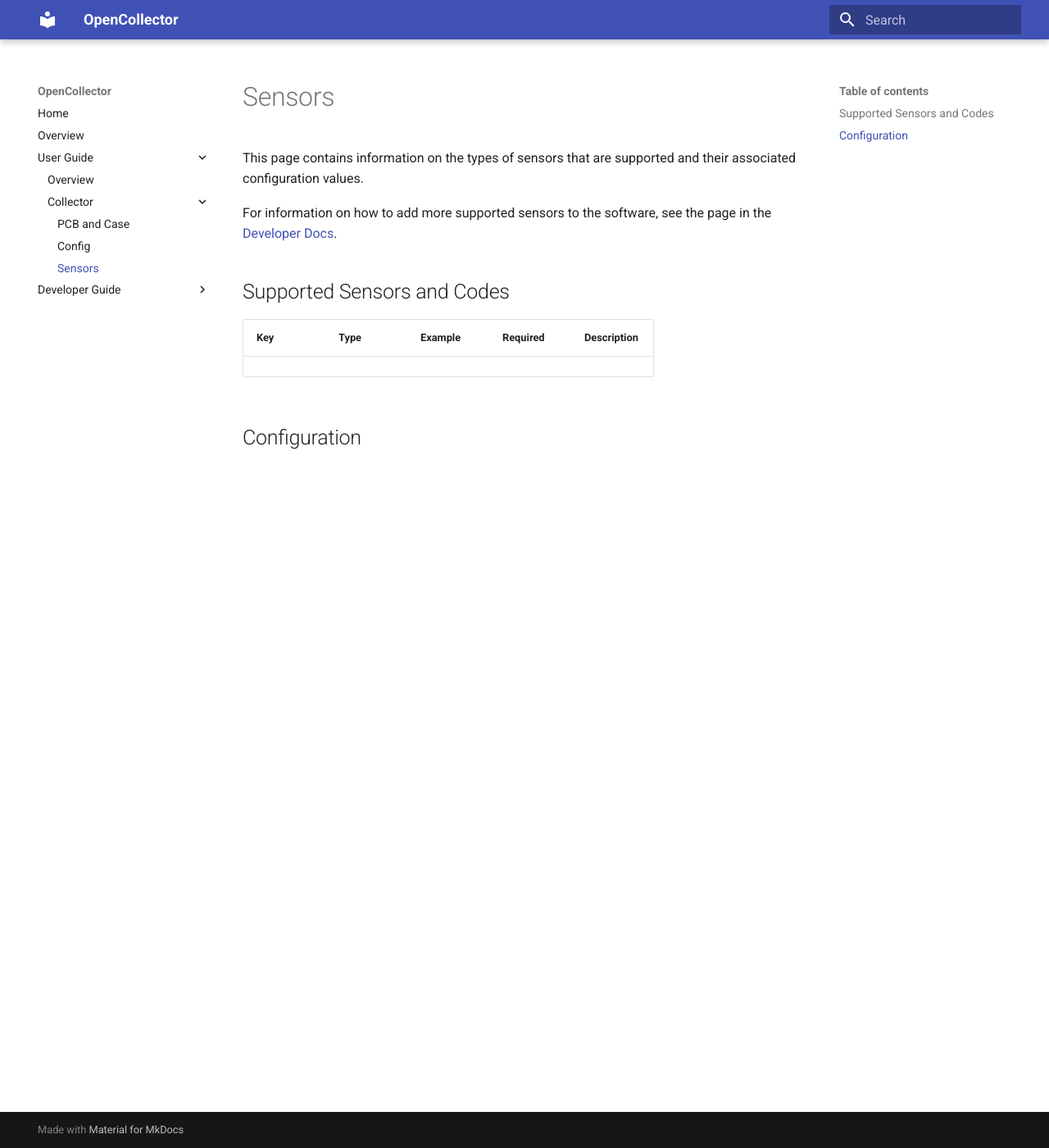
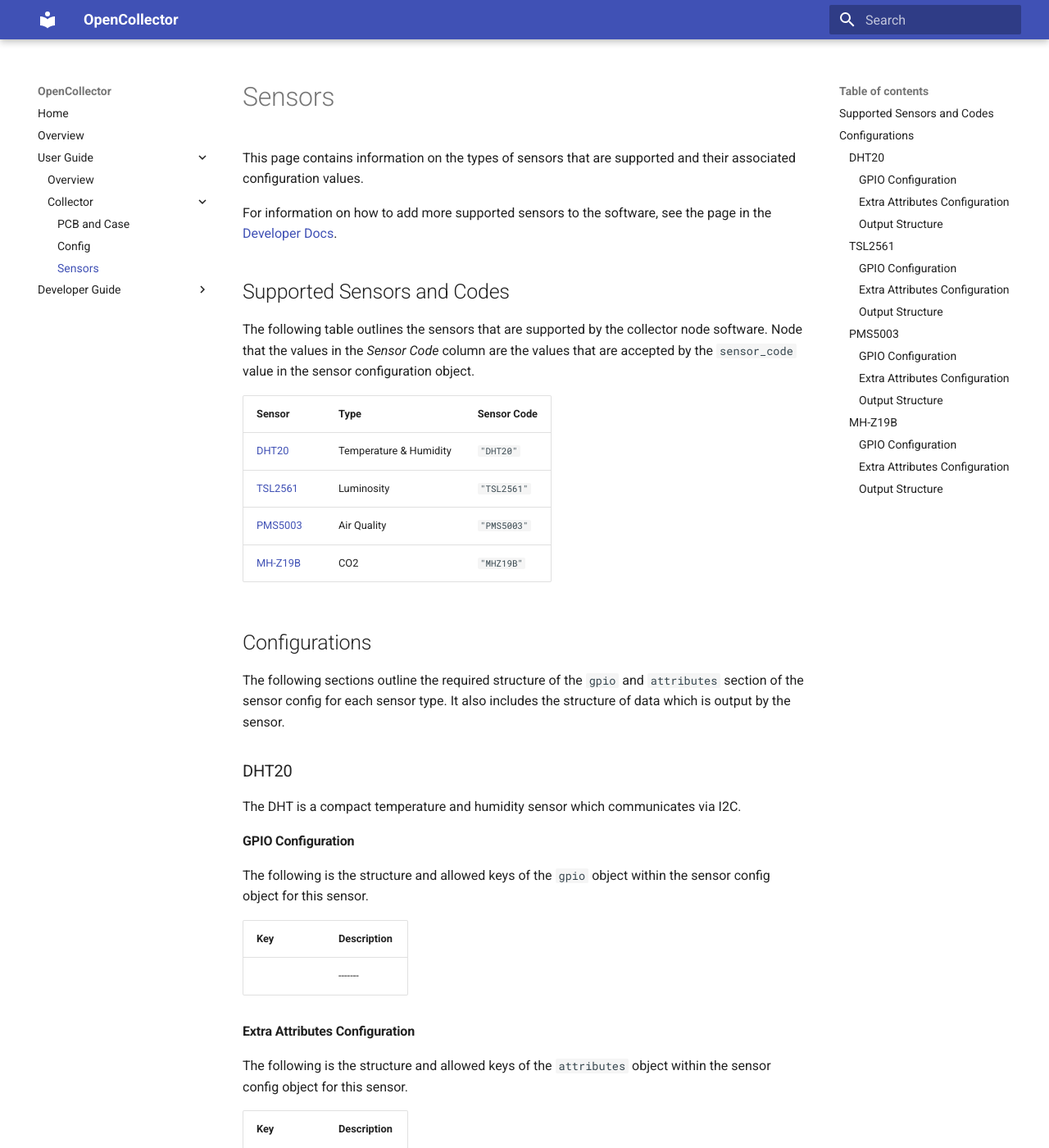
Before and after one commit to compsust/openCollector, an MkDocs documentation site: the page built from docs/user-guide/collector/sensors.md, in a window 1280 px wide and 1400 px high. Shown: the whole window at 82% size. Built offline with MkDocs 1.6.1 and Material for MkDocs 9.7.7, drawn with Linux system fonts in a browser that asks for light colours; some of the changed text lies outside the part shown.

Commit message:
Beginning sensor documentation

```diff
--- a/docs/user-guide/collector/sensors.md
+++ b/docs/user-guide/collector/sensors.md
@@ -6,7 +6,71 @@ For information on how to add more supported sensors to the software, see the pa
 
 ## Supported Sensors and Codes
 
-| Key | Type | Example | Required | Description |
-| -------- | ------- | -------- | -------- | ------- |
+The following table outlines the sensors that are supported by the collector node software. Node that the values in the *Sensor Code* column are the values that are accepted by the `sensor_code` value in the sensor configuration object.
 
-## Configuration
+| Sensor | Type | Sensor Code |
+| -------- | ------- | -------- |
+| [DHT20](https://www.adafruit.com/product/5183) | Temperature & Humidity | `"DHT20"` |
+| [TSL2561](https://cdn-shop.adafruit.com/datasheets/TSL2561.pdf) | Luminosity | `"TSL2561"` |
+| [PMS5003](https://www.adafruit.com/product/3686) | Air Quality | `"PMS5003"` |
+| [MH-Z19B](https://www.winsen-sensor.com/d/files/infrared-gas-sensor/mh-z19b-co2-ver1_0.pdf) | CO2 | `"MHZ19B"` |
+
+## Configurations
+
+The following sections outline the required structure of the `gpio` and `attributes` section of the sensor config for each sensor type. It also includes the structure of data which is output by the sensor.
+
+### DHT20
+
+The DHT is a compact temperature and humidity sensor which communicates via I2C.
+
+#### GPIO Configuration
+
+The following is the structure and allowed keys of the `gpio` object within the sensor config object for this sensor.
+
+| Key | Description |
+| -------- | ------- |
+|  | ------- |
+
+#### Extra Attributes Configuration
+
+The following is the structure and allowed keys of the `attributes` object within the sensor config object for this sensor.
+
+| Key | Description |
+| -------- | ------- |
+
+#### Output Structure
+
+The following is the structure of the data which this sensor will upload to the database.
+
+| Value | Unit | Description |
+| -------- | ------- |
+
+### TSL2561
+
+The TSL2561 is a digital light sensor which communicates via I2C. It outputs the infrared and visible + infrared luminosities seperately.
+
+#### GPIO Configuration
+
+#### Extra Attributes Configuration
+
+#### Output Structure
+
+### PMS5003
+
+The PMS5003 is a digital air quality sensor which communicates through UART. It reports the concentration of PM1.0, PM2.5, and PM10.
+
+#### GPIO Configuration
+
+#### Extra Attributes Configuration
+
+#### Output Structure
+
+### MH-Z19B
+
+The MH-Z19B is a digital CO2 sensor which communicates through UART.
+
+#### GPIO Configuration
+
+#### Extra Attributes Configuration
+
+#### Output Structure
```
Also changed, not shown: 2 other files.
